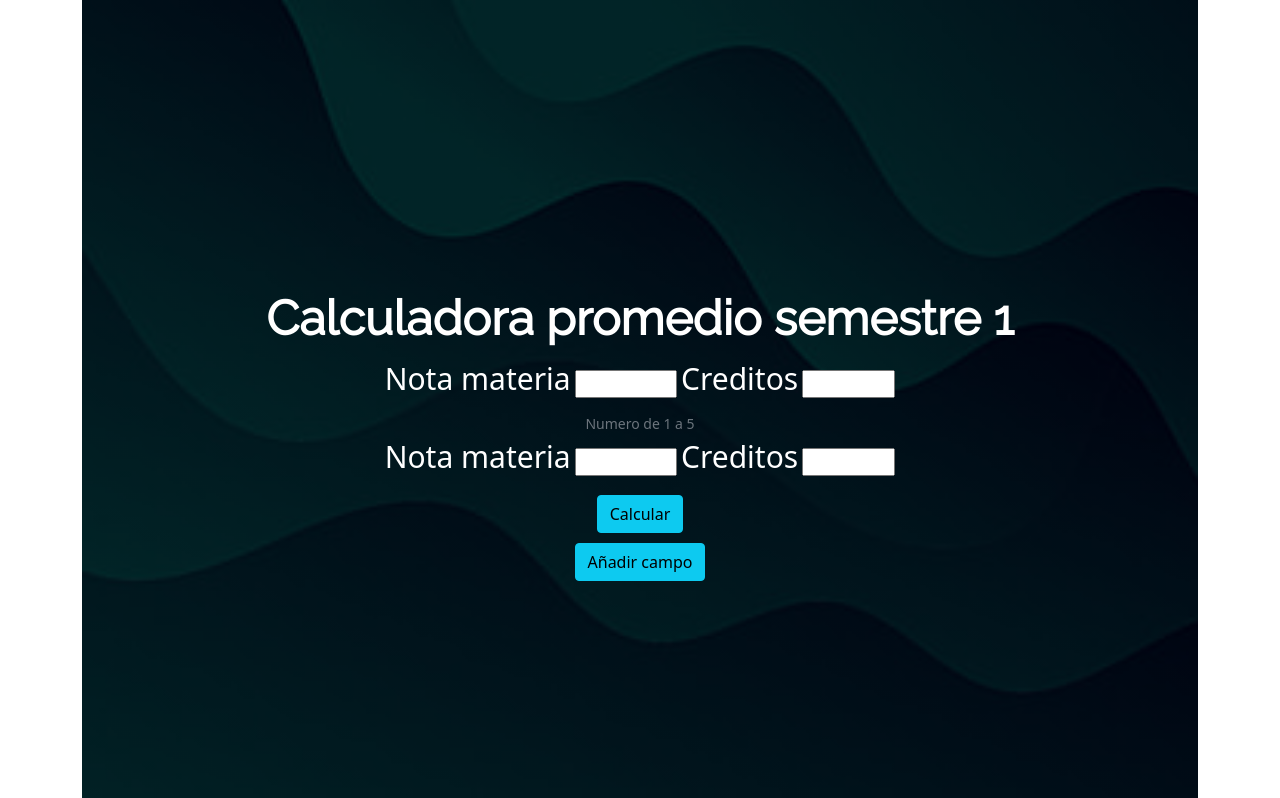
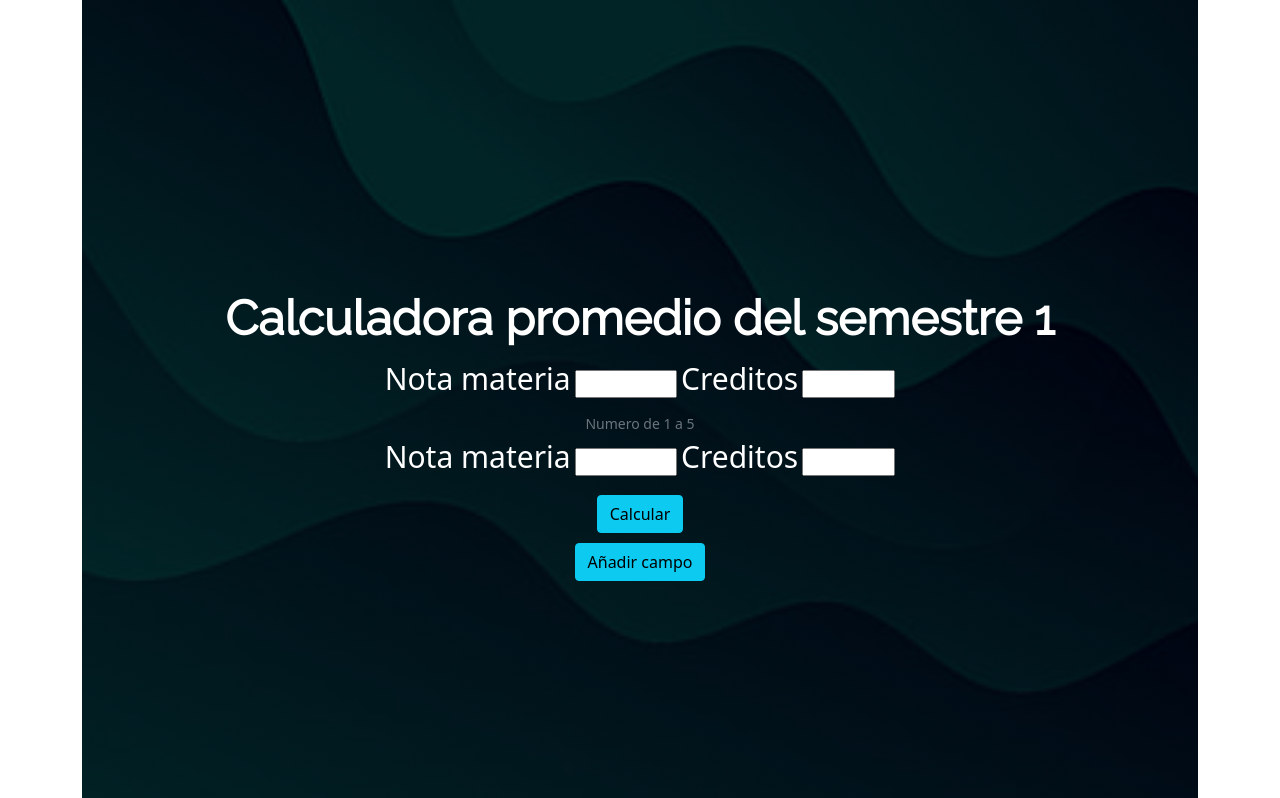
Before and after one commit to gotaluism/Promate, a Django app: page /calculadora2/ in a window 1280 px wide. Shown: the part 181-979 px from the top of the page. Run offline with Django 4.2, Linux system fonts and the light colour scheme; some libraries are stand-ins or nearby versions.

Commit message:
Cambios en el readme y en un html

```diff
--- a/app/templates/calculadoracreditos.html
+++ b/app/templates/calculadoracreditos.html
@@ -5,7 +5,7 @@
         <div class="container text-center" id="miDiv">
             <form>
                 <div class="mb-2">
-                    <h1>Calculadora promedio semestre 1 </h1>
+                    <h1>Calculadora promedio del semestre 1 </h1>
                     <div class="col s11">
                         <label for="numero_semestres" class="form-label">Nota materia </label>
                         <input type="number" class="nota" id="notam1" min="0" max="5" step="0.01" required>
```
